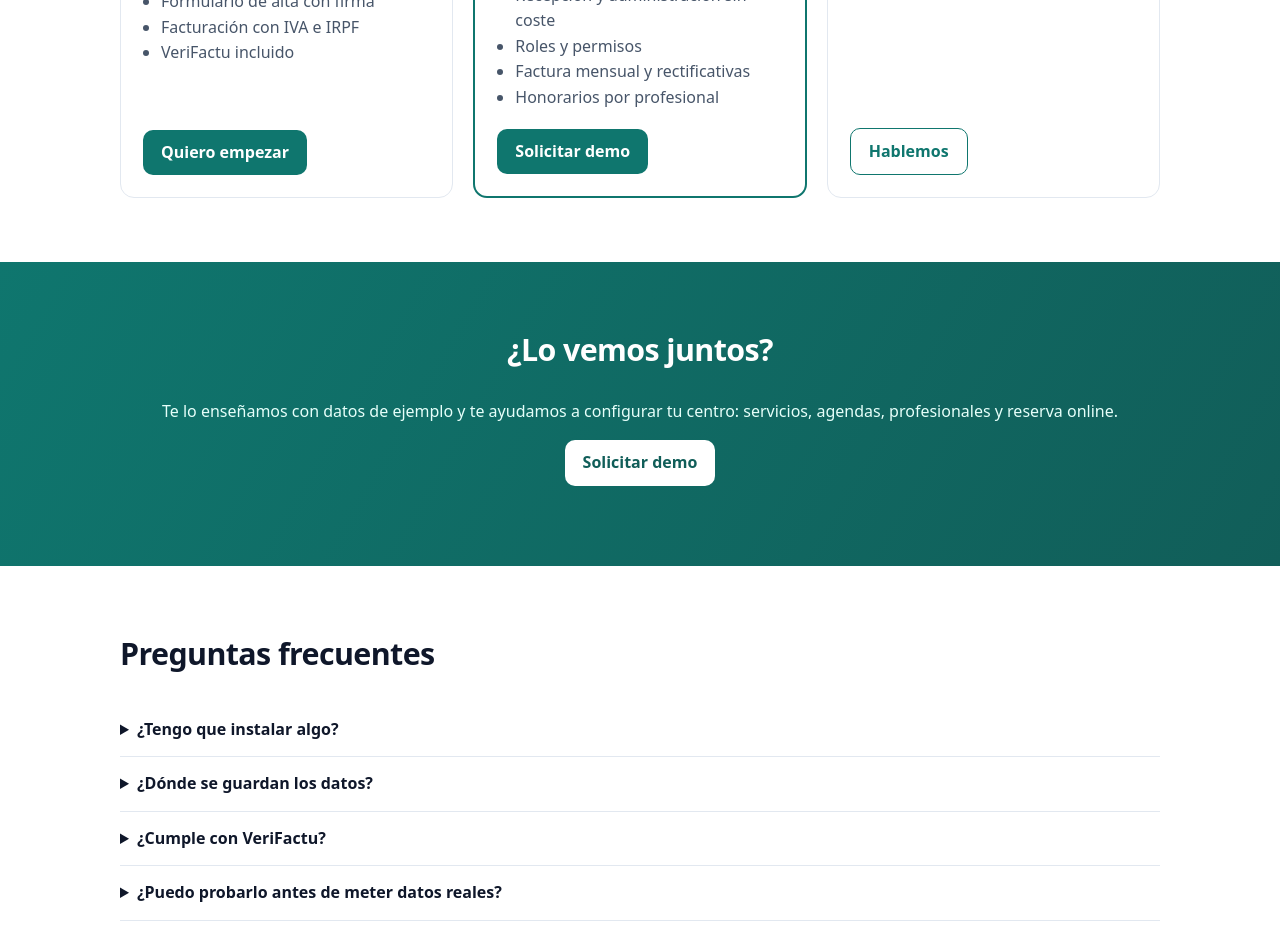
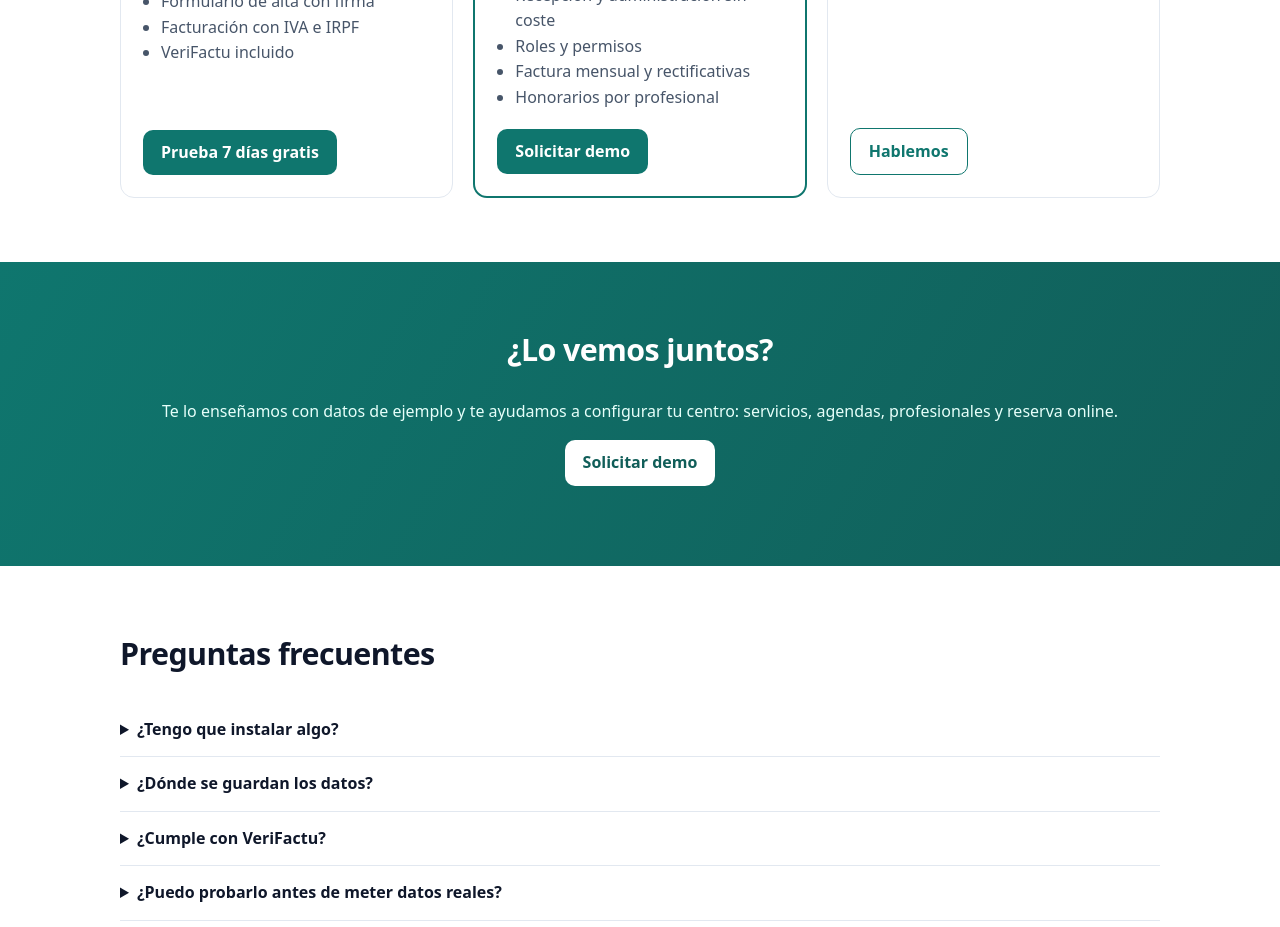
Before and after one commit to jesfueloss/clinua-web, a plain HTML site: page index.html in a window 1280 px wide. Shown: the part 3000-3927 px from the top of the page. Drawn offline with Linux system fonts and the light colour scheme.

Commit message:
Botón de prueba gratis

```diff
--- a/index.html
+++ b/index.html
@@ -37,7 +37,7 @@
 <section id="demo" class="alt cta"><div class="w"><h2>Solicita una demo</h2><p>Te enseñamos DuCare con datos de ejemplo y te ayudamos a configurar tu centro.</p><p><a class="btn" href="mailto:?subject=Demo%20DuCare">Solicitar demo por email</a></p><p>Escríbenos a <span class="ph">[EMAIL DE CONTACTO]</span></p></div></section>
 
 <section id="precios"><div class="w"><h2>Precios</h2><p class="sub">Precios sin IVA. VeriFactu incluido en todos los planes.</p><div class="g pr">
-<div class="c"><h3>Autónomo</h3><p class="price">21 €<small>/mes + IVA</small></p><ul><li>1 profesional con agenda</li><li>Pacientes ilimitados</li><li>Agenda y reserva online</li><li>Historia clínica con PIN</li><li>Formulario de alta con firma</li><li>Facturación con IVA e IRPF</li><li>VeriFactu incluido</li></ul><p><a class="btn" href="mailto:?subject=Alta%20DuCare%20Aut%C3%B3nomo">Quiero empezar</a></p></div>
+<div class="c"><h3>Autónomo</h3><p class="price">21 €<small>/mes + IVA</small></p><ul><li>1 profesional con agenda</li><li>Pacientes ilimitados</li><li>Agenda y reserva online</li><li>Historia clínica con PIN</li><li>Formulario de alta con firma</li><li>Facturación con IVA e IRPF</li><li>VeriFactu incluido</li></ul><p><a class="btn" href="https://clinic-companion.vercel.app/registro">Prueba 7 días gratis</a></p></div>
 <div class="c hl"><span class="pill">Más elegido</span><h3>Centro</h3><p class="price">45 €<small>/mes + IVA</small></p><ul><li>Hasta 3 profesionales con agenda</li><li>+9 € por profesional adicional</li><li>Recepción y administración sin coste</li><li>Roles y permisos</li><li>Factura mensual y rectificativas</li><li>Honorarios por profesional</li></ul><p><a class="btn" href="#demo">Solicitar demo</a></p></div>
 <div class="c"><h3>Clínica</h3><p class="price">A medida</p><ul><li>Más de 8 profesionales o varios centros</li><li>Ayuda con la configuración inicial</li><li>Todo lo del plan Centro</li></ul><p><a class="btn o" href="#demo">Hablemos</a></p></div>
 </div></div></section>
```
